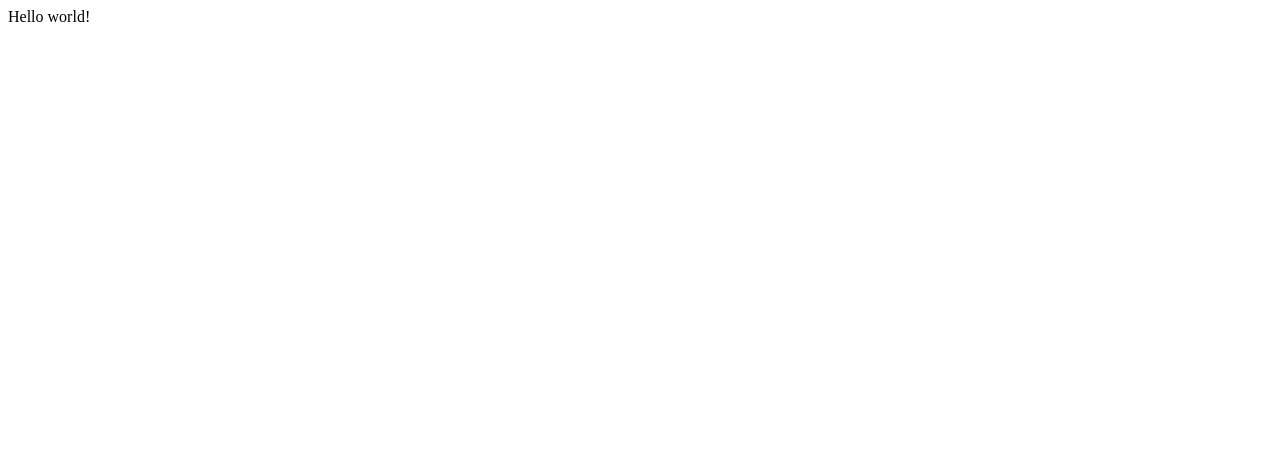
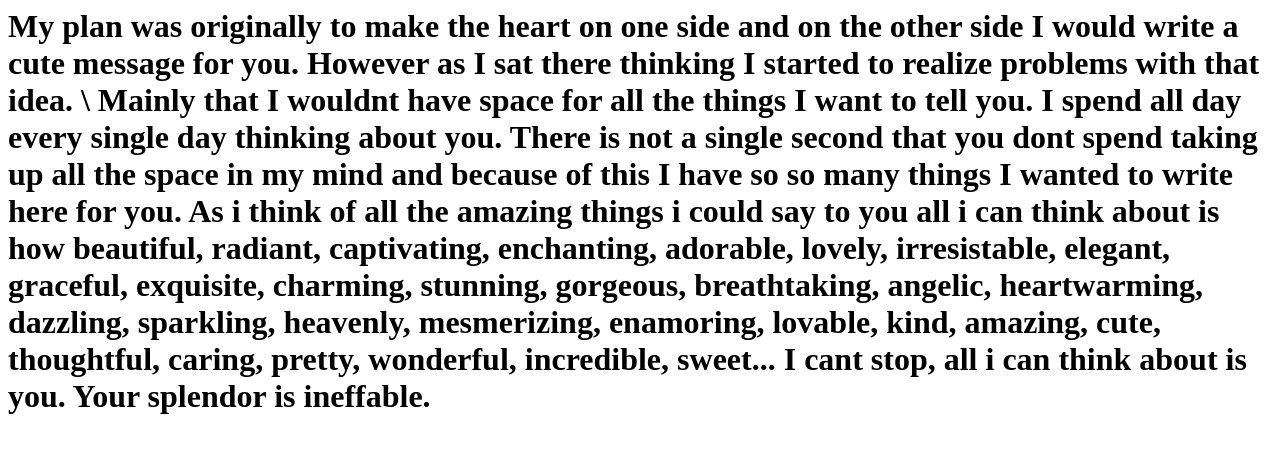
Before and after one commit to Rowan-Macd/Christmas-Present, a plain HTML site: page index.html in a window 1280 px wide. Drawn offline with Linux system fonts and the light colour scheme.

Commit message:
Update index.html

```diff
--- a/index.html
+++ b/index.html
@@ -1 +1,7 @@
-<hi>Hello world!</hi>
+<h1>My plan was originally to make the heart on one side and on the other side I would write a cute message for you. However as I sat there thinking I started to realize problems with that idea. \
+  Mainly that I wouldnt have space for all the things I want to tell you. I spend all day every single day thinking about you.
+  There is not a single second that you dont spend taking up all the space in my mind and because of this I have so so many things I wanted to write here for you.
+  As i think of all the amazing things i could say to you all i can think about is how
+  beautiful, radiant, captivating, enchanting, adorable, lovely, irresistable, elegant, graceful, exquisite, charming, stunning, gorgeous, breathtaking, angelic, heartwarming, dazzling, sparkling, heavenly, mesmerizing, enamoring, lovable, kind, amazing, cute, thoughtful, caring, pretty, wonderful, incredible, sweet...
+  I cant stop, all i can think about is you. Your splendor is ineffable.
+</h1>
```
